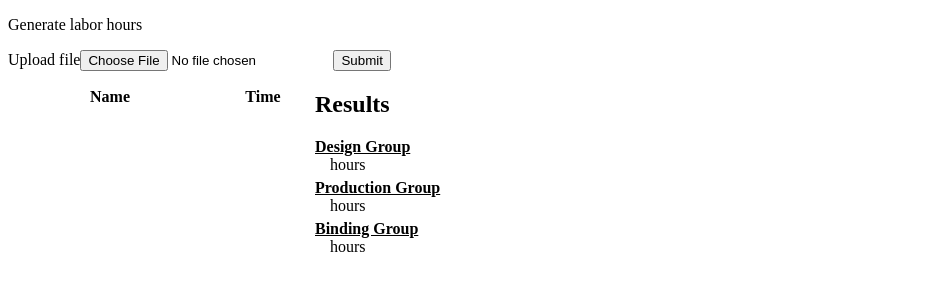
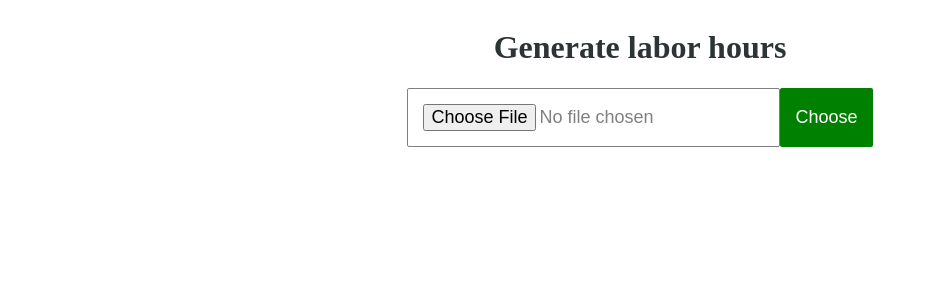
Before and after one commit to t0mclaudio/mpci-manpower-hours, a React (Create React App) app: page / in a window 1280 px wide. Shown: the top 300 px of the page, without its empty margins (0-928 px from the left). Built offline with nearby package versions, Linux system fonts and the light colour scheme.

Commit message:
Improve styling

```diff
--- a/src/App.js
+++ b/src/App.js
@@ -2,6 +2,7 @@ import React, { useState } from 'react';
 import FileInput from './Components/FileInput';
 import Results from './Components/Results';
 import Items from './Components/Items';
+import styled from 'styled-components';
 
 
 const App = () => {
@@ -29,17 +30,43 @@ const App = () => {
   }
 
   return (
-    <div className="App">
+    <AppWrapper>
       <header className="App-header">
-        <p>Generate labor hours</p>
+        <h1>Generate labor hours</h1>
       </header>
       <FileInput handleUpload={handleUpload} />
-      <div style={{ display: 'flex' }}>
-        <Items items={items} />
-        <Results results={results} />
-      </div>
-    </div>
+      {items.length > 0 &&
+        <Main>
+          <Items items={items} />
+          <Results results={results} />
+        </Main>
+      }
+    </AppWrapper>
   );
 }
 
+const AppWrapper = styled.div`
+  color:#2d3436;
+  display: flex;
+  flex-direction: column;
+  justify-content: center;
+  margin: 0 auto;
+  width: 800px;
+  h1 {
+    text-align: center;
+  }
+  input {
+    border: 1px solid gray;
+    font-size: 18px;
+    border-radius: 2px;
+  }
+
+`
+
+const Main = styled.div`
+  display: grid;
+  grid-template-columns: 70% 30%;
+  grid-gap: 15px;
+`
+
 export default App;
--- a/src/Components/FileInput.js
+++ b/src/Components/FileInput.js
@@ -1,5 +1,6 @@
 import React from 'react';
-import Papa from 'papaparse'
+import Papa from 'papaparse';
+import styled from 'styled-components';
 
 export default ({ handleUpload }) => {
   const fileInput = React.createRef()
@@ -16,10 +17,29 @@ export default ({ handleUpload }) => {
   }
 
   return (
-    <form onSubmit={handleSubmit}>
-      <label htmlFor="inputFile">Upload file</label>
-      <input type="file" ref={fileInput} />
-      <input type="submit" value="Submit" />
-    </form>
+    <Form onSubmit={handleSubmit}>
+
+      <input type="file" aria-label="select csv file"ref={fileInput} />
+      <input type="submit" value="Choose" />
+    </Form>
   )
 }
+
+const Form = styled.form`
+  display: flex;
+  margin: 0 auto;
+  input[type=submit] {
+    background-color: green;
+    color: white;
+    padding: 15px;
+    border: none;
+    border-radius: 2px;
+  }
+  input[type=file] {
+    border: 1px solid gray;
+    color: gray;
+    padding: 15px;
+    border-radius: 2px;
+  }
+
+`
--- a/src/Components/Items.js
+++ b/src/Components/Items.js
@@ -1,12 +1,13 @@
 import React from 'react';
+import styled from 'styled-components';
 
-export default ({items}) => {
+export default ({ items }) => {
   return (
-    <table border={1} style={{ borderCollapse: 'collapse', border: '1px solid white', margin: '15px 0', fontSize: '16px' }}>
+    <Table border={1}>
       <thead>
         <tr>
-          <th style={{ width: '200px' }}>Name</th>
-          <th style={{ width: '100px' }}>Time</th>
+          <th>Name</th>
+          <th>Time</th>
         </tr>
       </thead>
       <tbody>
@@ -19,6 +20,16 @@ export default ({items}) => {
           )
         })}
       </tbody>
-    </table>
+    </Table>
   )
 }
+
+const Table = styled.table`
+  border-collapse: collapse;
+  border: 1px solid gray;
+  margin: 15px 0;
+  font-size: 16px;
+  tr, td, th {
+    border: 1px solid gray;
+  }
+`
--- a/src/Components/Results.js
+++ b/src/Components/Results.js
@@ -1,28 +1,44 @@
 import React from 'react';
+import styled from 'styled-components';
 
-export default ({results}) => {
+export default ({ results }) => {
   return (
-    <div style={{ textAlign: 'left' }}>
-      <h2>Results</h2>
-      <dl>
-        <dt style={styles.dt}>Design Group</dt>
-        <dd style={styles.dd}>{results.dg} hours</dd>
-        <dt style={styles.dt}>Production Group</dt>
-        <dd style={styles.dd}>{results.pp} hours</dd>
-        <dt style={styles.dt}>Binding Group</dt>
-        <dd style={styles.dd}>{results.bg} hours</dd>
-      </dl>
-    </div>
+    <Table>
+      <thead>
+        <tr>
+          <th colspan={2}>Results</th>
+        </tr>
+      </thead>
+      <tbody>
+        <tr>
+          <td>Design Group</td>
+          <td>{results.dg}</td>
+        </tr>
+        <tr>
+          <td>Photography Group</td>
+          <td>{results.pt}</td>
+        </tr>
+        <tr>
+          <td>Production Group</td>
+          <td>{results.pp}</td>
+        </tr>
+        <tr>
+          <td>Binding Group</td>
+          <td>{results.bg}</td>
+        </tr>
+      </tbody>
+    </Table>
   )
 }
 
-const styles = {
-  dt: {
-    fontWeight: 'bold',
-    textDecoration: 'underline',
-  },
-  dd: {
-    margin: '0 15px',
-    padding: '0 0 5px 0',
-  }
-}
+
+const Table = styled.table`
+  border-collapse: collapse;
+  border: 1px solid gray;
+  margin: 15px 0;
+  font-size: 16px;
+  tr, td, th {
+    padding: 4px;
+    border: 1px solid gray;
+  };
+`
--- a/src/generate.js
+++ b/src/generate.js
@@ -5,7 +5,7 @@ var initialItems = []
 for (let i = 1; i <= 50; i++) {
   initialItems = [...initialItems, {
     item: `${division[Math.floor(Math.random() * division.length)]} This is sample text`,
-    time: Math.floor((Math.random() * 30) + 1)
+    time: Math.floor((Math.random() * 30) + 2)
   }]
 }
 
```
Also changed, not shown: sampleData.csv.
